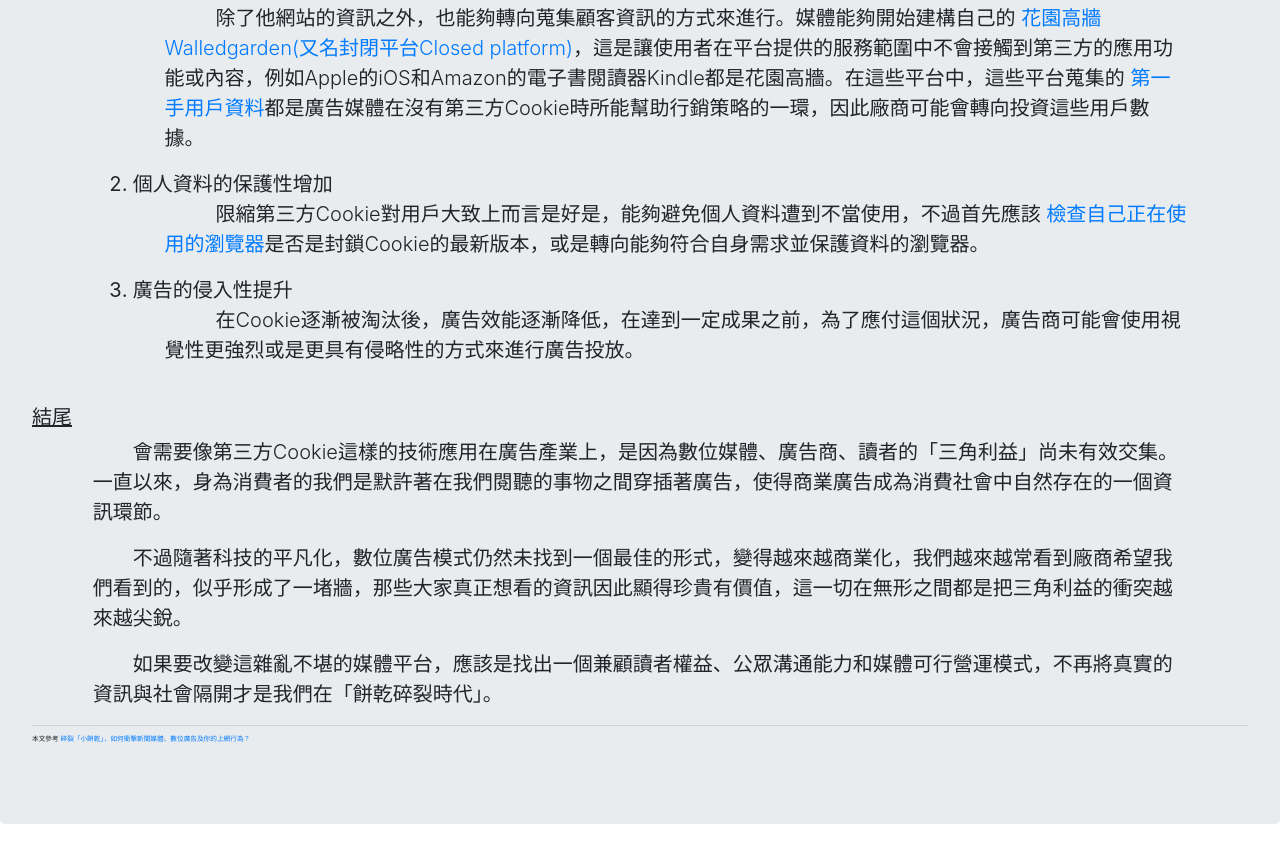
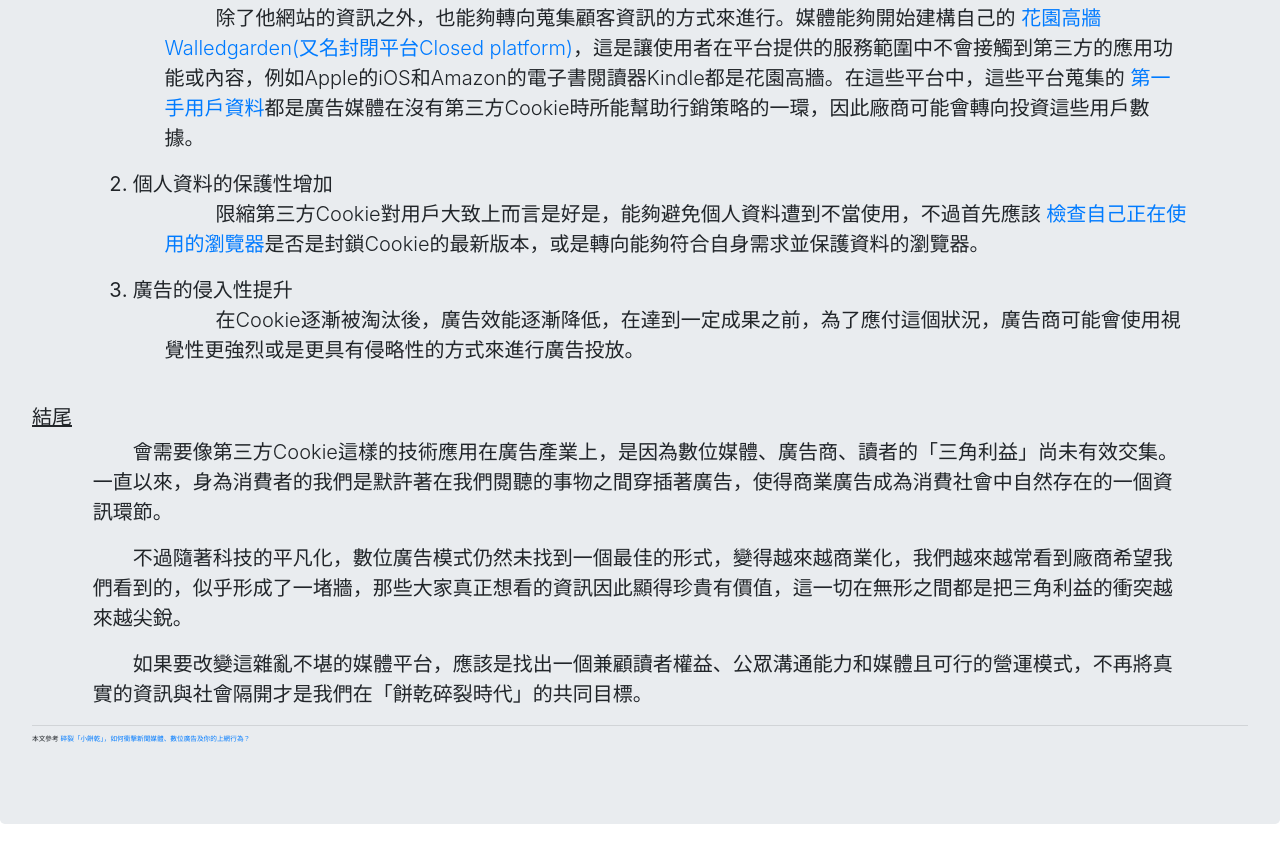
Before and after one commit to ChenHT0213/1092infoandtech_lecture.github.io, a plain HTML site: page src/index.html in a window 1280 px wide. Shown: the part 1751-2607 px from the top of the page. Drawn offline with nearby package versions, Linux system fonts and the light colour scheme.

Commit message:
Update index.html

```diff
--- a/src/index.html
+++ b/src/index.html
@@ -184,7 +184,7 @@
             不過隨著科技的平凡化，數位廣告模式仍然未找到一個最佳的形式，變得越來越商業化，我們越來越常看到廠商希望我們看到的，似乎形成了一堵牆，那些大家真正想看的資訊因此顯得珍貴有價值，這一切在無形之間都是把三角利益的衝突越來越尖銳。
         </p>
         <p class="lead content">
-            如果要改變這雜亂不堪的媒體平台，應該是找出一個兼顧讀者權益、公眾溝通能力和媒體可行營運模式，不再將真實的資訊與社會隔開才是我們在「餅乾碎裂時代」。
+            如果要改變這雜亂不堪的媒體平台，應該是找出一個兼顧讀者權益、公眾溝通能力和媒體且可行的營運模式，不再將真實的資訊與社會隔開才是我們在「餅乾碎裂時代」的共同目標。
         </p>
 
         <hr class="my-2">
```
